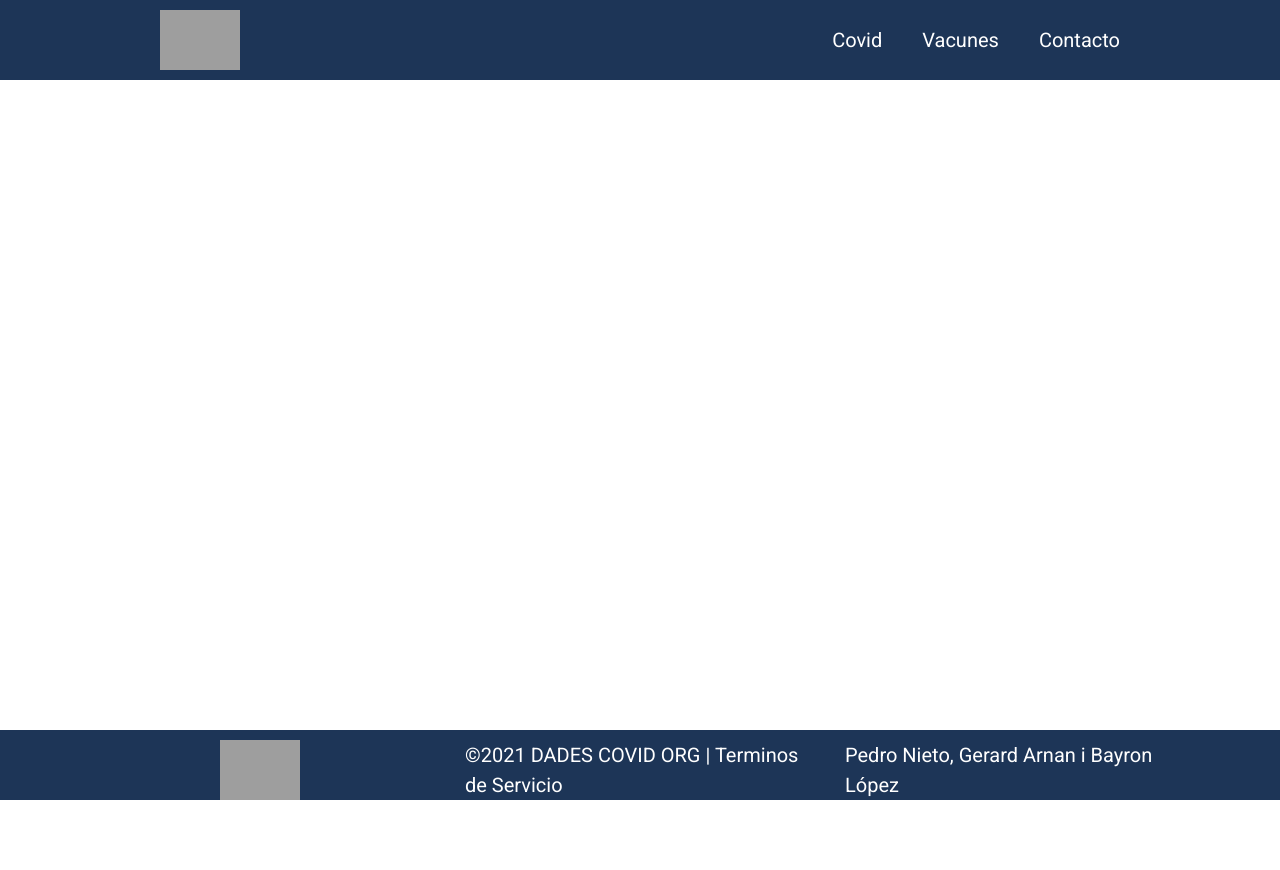
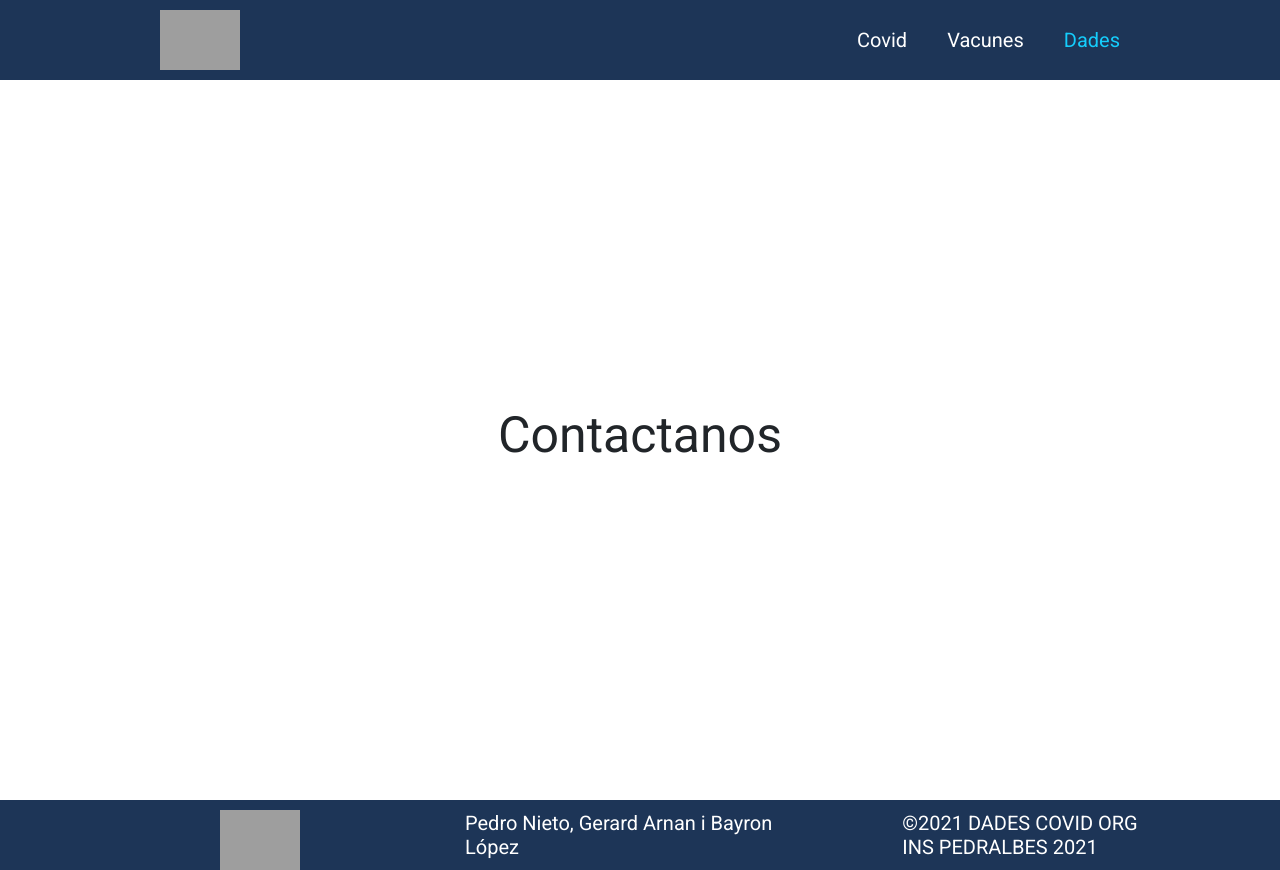
Before and after one commit to gerarnoli/projecte_final, a React (Create React App) app: page /Dades in a window 1280 px wide. Before the commit the page ends 800 px from the top, so only its background shows below. Built offline with nearby package versions, Linux system fonts and the light colour scheme; grey boxes are pictures that could not be loaded; the HTML template or start-up script is replaced by a standard one.

Commit message:
mes canvis

```diff
--- a/src/App.js
+++ b/src/App.js
@@ -6,9 +6,9 @@ import { BrowserRouter as Router, Route } from 'react-router-dom';
 import Navbar from "./component/Navbar/Header";
 import Home from './paginas/home.js';
 import Footer from "./component/Footer";
-import Covid from './paginas/about';
-import Vacunes from './paginas/servicios';
-import Contacto from './paginas/contacto';
+import Covid from './paginas/Covid';
+import Vacunes from './paginas/headVacunes';
+import Dades from './paginas/Dades';
 
 function App() {
   return (
@@ -18,9 +18,9 @@ function App() {
             <Navbar />
             <switch>
               <Route path='/' exact component={Home} />
-              <Route path='/about' component={Covid} />
-              <Route path='/Servicios' component={Vacunes} />
-              <Route path='/contacto' component={Contacto} />
+              <Route path='/Covid' component={Covid} />
+              <Route path='/Vacunes' component={Vacunes} />
+              <Route path='/Dades' component={Dades} />
             </switch>
 
         </Router>
--- a/src/component/Footer.js
+++ b/src/component/Footer.js
@@ -15,13 +15,14 @@ function Footer() {
 
                     {/* Column2 */}
                     <div className="col">
-                            &copy;{new Date().getFullYear()} DADES COVID ORG | Terminos de Servicio
+                        {/* <h5>GRUP 3 </h5> */}
+                        <h6>Pedro Nieto, Gerard Arnan i Bayron López</h6>
                     </div>
+
 
                     {/* Column3 */}
                     <div className="col">
-                        {/* <h5>GRUP 3 </h5> */}
-                        <h7>Pedro Nieto, Gerard Arnan i Bayron López</h7>
+                          <h6> &copy;{new Date().getFullYear()} DADES COVID ORG <br></br> INS PEDRALBES 2021  </h6>
                     </div>
 
                 </div>
--- a/src/component/Navbar/Header.js
+++ b/src/component/Navbar/Header.js
@@ -16,14 +16,14 @@ const Navbar = () => {
             </NavLink>
             <Bars />
             <NavMenu>
-                <NavLink to="/about" activeStyle>
+                <NavLink to="/Covid" activeStyle>
                     Covid
                 </NavLink>
-                <NavLink to="/servicios" activeStyle>
+                <NavLink to="/Vacunes" activeStyle>
                     Vacunes
                 </NavLink>
-                <NavLink to="/contacto" activeStyle>
-                    Contacto
+                <NavLink to="/Dades" activeStyle>
+                    Dades
                 </NavLink>
             </NavMenu>
         </Nav>
--- /dev/null
+++ b/src/paginas/Covid.js
@@ -0,0 +1,13 @@
+import React from 'react';
+import CovidList from "../component/CovidList";
+import '../App.css';
+
+const Covid = () => {
+    return (
+        <div>
+            <CovidList/>
+        </div>
+    )
+}
+
+export default Covid
--- /dev/null
+++ b/src/paginas/Dades.js
@@ -0,0 +1,17 @@
+import React from 'react';
+
+const Dades = () => {
+    return (
+        <div style={{
+            display: 'flex',
+            justifyContent: 'center',
+            alignItems: 'center',
+            height: '90vh'
+        }}
+        >
+            <h1>Contactanos</h1>
+        </div>
+    )
+}
+
+export default Dades
--- a/src/paginas/about.js
+++ /dev/null
@@ -1,13 +0,0 @@
-import React from 'react';
-import CovidList from "../component/CovidList";
-import '../App.css';
-
-const Covid = () => {
-    return (
-        <div>
-            <CovidList/>
-        </div>
-    )
-}
-
-export default Covid
--- a/src/paginas/contacto.js
+++ /dev/null
@@ -1,17 +0,0 @@
-import React from 'react'
-
-const Contacto = () => {
-    return (
-        <div style={{
-            display: 'flex',
-            justifyContent: 'center',
-            alignItems: 'center',
-            height: '90vh'
-        }}
-        >
-            <h1>Contactanos</h1>
-        </div>
-    )
-}
-
-export default Contacto
--- /dev/null
+++ b/src/paginas/headVacunes.js
@@ -0,0 +1,12 @@
+import React from 'react';
+import Vacunes from "../component/Vacunes";
+
+const headVacunes = () => {
+    return (
+        <div>
+            <Vacunes/>
+        </div>
+    )
+}
+
+export default headVacunes
--- a/src/paginas/home.js
+++ b/src/paginas/home.js
@@ -5,7 +5,7 @@ import virus from '../media/virus.gif';
 const Home = () => {
     return (
         <div>
-            <img src={virus} class="virus"></img>
+            <img src={virus} class="virus" alt="virus"></img>
         </div>
     )
 }
--- a/src/paginas/servicios.js
+++ /dev/null
@@ -1,12 +0,0 @@
-import React from 'react';
-import Vacunes from "../component/Vacunes";
-
-const servicios = () => {
-    return (
-        <div>
-            <Vacunes/>
-        </div>
-    )
-}
-
-export default servicios
```
